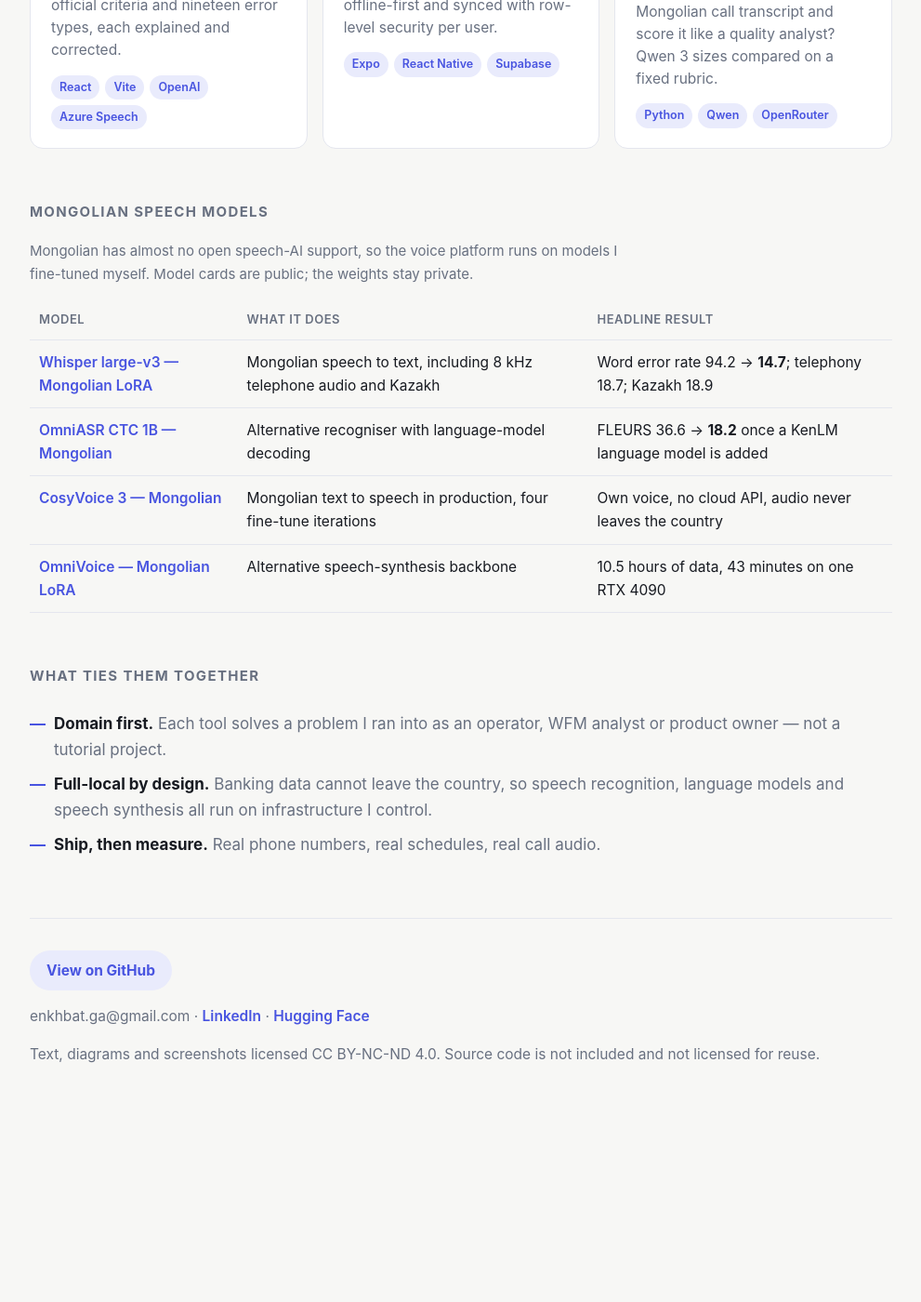
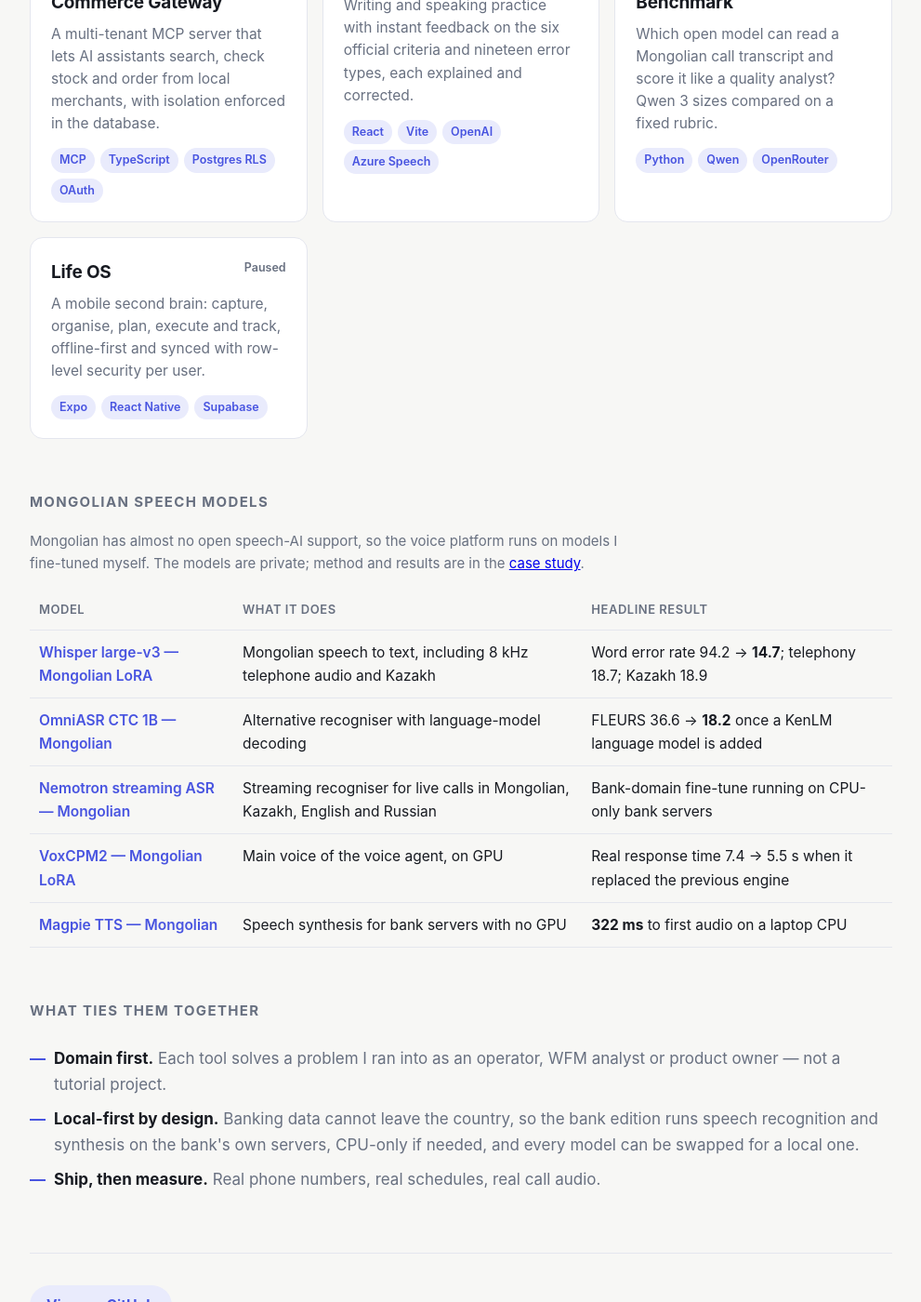
Before and after one commit to enkhbatg/portfolio, a Jekyll site: the page index.html, which Jekyll copies as it is, in a window 1280 px wide and 1400 px high, scrolled down 1498 px. Shown: the whole window at 93% size, without its empty margins (144-1135 px from the left). Built offline with Jekyll 4.4.1, drawn with Linux system fonts in a browser that asks for light colours; before the commit the page ends 2716 px from its top, so only the background shows below that; some of the changed text lies outside the part shown.

Commit message:
Add Delegate case study; update VoiceOS and speech models to November 2026 (#1)
- New Delegate case study: agent harness, risk tiers, privacy gate, MCP connections
- VoiceOS: 2-3 s first response, conversation modes, language ID, bank contact-centre
  integration, on-prem delivery and CPU quantisation lessons, current stack
- Speech models: Nemotron streaming ASR, VoxCPM2 and Magpie TTS (CPU), current stack
- Index: Delegate card, 10 systems, Life OS moved to the end as paused
- Remove links to private Hugging Face repos; "local-first" wording matches reality

Co-authored-by: Claude Opus 5.5 <noreply@anthropic.com>

```diff
--- a/_config.yml
+++ b/_config.yml
@@ -1,7 +1,7 @@
 title: Enkhbat Gansukh — Project Portfolio
 description: >-
   AI Product Owner and Business Analyst in Auckland. 15 years in contact centres,
-  workforce management and CX. Seven systems built end to end.
+  workforce management and CX. Ten systems built end to end.
 url: https://enkhbatg.github.io
 baseurl: /portfolio
 exclude:
--- a/index.html
+++ b/index.html
@@ -4,19 +4,19 @@
 <meta charset="utf-8">
 <meta name="viewport" content="width=device-width, initial-scale=1">
 <title>Enkhbat Gansukh — Project Portfolio</title>
-<meta name="description" content="AI Product Owner and Business Analyst in Auckland. 15 years in contact centres, workforce management and CX. Nine systems built end to end, including a Mongolian AI voice-agent platform.">
+<meta name="description" content="AI Product Owner and Business Analyst in Auckland. 15 years in contact centres, workforce management and CX. Ten systems built end to end, including a Mongolian AI voice-agent platform.">
 
 <meta property="og:type" content="website">
 <meta property="og:url" content="https://enkhbatg.github.io/portfolio/">
 <meta property="og:title" content="Enkhbat Gansukh — Project Portfolio">
-<meta property="og:description" content="AI Product Owner and Business Analyst, Auckland. 15 years in contact centres and workforce management. Nine systems built end to end, including a Mongolian AI voice-agent platform.">
+<meta property="og:description" content="AI Product Owner and Business Analyst, Auckland. 15 years in contact centres and workforce management. Ten systems built end to end, including a Mongolian AI voice-agent platform.">
 <meta property="og:image" content="https://enkhbatg.github.io/portfolio/social-preview.png">
 <meta property="og:image:width" content="1280">
 <meta property="og:image:height" content="640">
 <meta property="og:site_name" content="Enkhbat Gansukh">
 <meta name="twitter:card" content="summary_large_image">
 <meta name="twitter:title" content="Enkhbat Gansukh — Project Portfolio">
-<meta name="twitter:description" content="15 years in contact centres and workforce management. Nine systems built end to end, including a Mongolian AI voice-agent platform.">
+<meta name="twitter:description" content="15 years in contact centres and workforce management. Ten systems built end to end, including a Mongolian AI voice-agent platform.">
 <meta name="twitter:image" content="https://enkhbatg.github.io/portfolio/social-preview.png">
 
 <style>
@@ -104,17 +104,24 @@
 <div class="grid">
 
   <a class="card" href="voiceos/">
-    <span class="status">Ran in production</span>
+    <span class="status">In production</span>
     <h3>VoiceOS</h3>
-    <p>A customer calls a normal phone number and an AI operator answers in Mongolian, looks up their data and resolves the request. Includes a 16-screen admin console.</p>
+    <p>A customer calls a normal phone number and an AI operator answers in Mongolian within 2–3 seconds, looks up their data and resolves the request. Includes a 16-screen admin console and a bank on-prem edition.</p>
     <div class="tags"><span class="tag">Asterisk</span><span class="tag">LiveKit</span><span class="tag">Python</span><span class="tag">pgvector</span></div>
+  </a>
+
+  <a class="card" href="delegate/">
+    <span class="status">Core in production</span>
+    <h3>Delegate</h3>
+    <p>An AI co-worker for every employee. Staff ask in chat; agents query internal databases, call tools and MCP servers, and wait for a human approval before anything risky.</p>
+    <div class="tags"><span class="tag">Agents</span><span class="tag">MCP</span><span class="tag">Postgres RLS</span><span class="tag">FastAPI</span></div>
   </a>
 
   <a class="card" href="speech-models/">
     <span class="status">In production</span>
     <h3>Mongolian Speech Models</h3>
-    <p>Fine-tuned speech recognition and synthesis for a language no cloud provider supports. Word error rate 94 → 15, with the measurement mistake that nearly hid it.</p>
-    <div class="tags"><span class="tag">Whisper</span><span class="tag">LoRA</span><span class="tag">CosyVoice 3</span><span class="tag">KenLM</span></div>
+    <p>Fine-tuned speech recognition and synthesis for a language no cloud provider supports, down to bank servers with no GPU. Word error rate 94 → 15, with the measurement mistake that nearly hid it.</p>
+    <div class="tags"><span class="tag">Whisper</span><span class="tag">NVIDIA NeMo</span><span class="tag">VoxCPM2</span><span class="tag">KenLM</span></div>
   </a>
 
   <a class="card" href="meeting-minutes/">
@@ -152,13 +159,6 @@
     <div class="tags"><span class="tag">React</span><span class="tag">Vite</span><span class="tag">OpenAI</span><span class="tag">Azure Speech</span></div>
   </a>
 
-  <a class="card" href="life-os/">
-    <span class="status">MVP</span>
-    <h3>Life OS</h3>
-    <p>A mobile second brain: capture, organise, plan, execute and track, offline-first and synced with row-level security per user.</p>
-    <div class="tags"><span class="tag">Expo</span><span class="tag">React Native</span><span class="tag">Supabase</span></div>
-  </a>
-
   <a class="card" href="mongolian-llm-benchmark/">
     <span class="status">Results published</span>
     <h3>Mongolian LLM Benchmark</h3>
@@ -166,10 +166,17 @@
     <div class="tags"><span class="tag">Python</span><span class="tag">Qwen</span><span class="tag">OpenRouter</span></div>
   </a>
 
+  <a class="card" href="life-os/">
+    <span class="status">Paused</span>
+    <h3>Life OS</h3>
+    <p>A mobile second brain: capture, organise, plan, execute and track, offline-first and synced with row-level security per user.</p>
+    <div class="tags"><span class="tag">Expo</span><span class="tag">React Native</span><span class="tag">Supabase</span></div>
+  </a>
+
 </div>
 
 <h2>Mongolian speech models</h2>
-<p class="note">Mongolian has almost no open speech-AI support, so the voice platform runs on models I fine-tuned myself. Model cards are public; the weights stay private.</p>
+<p class="note">Mongolian has almost no open speech-AI support, so the voice platform runs on models I fine-tuned myself. The models are private; method and results are in the <a href="speech-models/">case study</a>.</p>
 <table>
   <thead><tr><th>Model</th><th>What it does</th><th>Headline result</th></tr></thead>
   <tbody>
@@ -184,14 +191,19 @@
       <td>FLEURS 36.6 → <strong>18.2</strong> once a KenLM language model is added</td>
     </tr>
     <tr>
-      <td><a href="https://huggingface.co/Enkhbat0822/cosyvoice3-mongolian">CosyVoice 3 — Mongolian</a></td>
-      <td>Mongolian text to speech in production, four fine-tune iterations</td>
-      <td>Own voice, no cloud API, audio never leaves the country</td>
+      <td><a href="speech-models/">Nemotron streaming ASR — Mongolian</a></td>
+      <td>Streaming recogniser for live calls in Mongolian, Kazakh, English and Russian</td>
+      <td>Bank-domain fine-tune running on CPU-only bank servers</td>
     </tr>
     <tr>
-      <td><a href="https://huggingface.co/Enkhbat0822/omnivoice-mongolian-lora">OmniVoice — Mongolian LoRA</a></td>
-      <td>Alternative speech-synthesis backbone</td>
-      <td>10.5 hours of data, 43 minutes on one RTX 4090</td>
+      <td><a href="speech-models/">VoxCPM2 — Mongolian LoRA</a></td>
+      <td>Main voice of the voice agent, on GPU</td>
+      <td>Real response time 7.4 → 5.5 s when it replaced the previous engine</td>
+    </tr>
+    <tr>
+      <td><a href="speech-models/">Magpie TTS — Mongolian</a></td>
+      <td>Speech synthesis for bank servers with no GPU</td>
+      <td><strong>322 ms</strong> to first audio on a laptop CPU</td>
     </tr>
   </tbody>
 </table>
@@ -199,7 +211,7 @@
 <h2>What ties them together</h2>
 <ul class="facts">
   <li><b>Domain first.</b> Each tool solves a problem I ran into as an operator, WFM analyst or product owner — not a tutorial project.</li>
-  <li><b>Full-local by design.</b> Banking data cannot leave the country, so speech recognition, language models and speech synthesis all run on infrastructure I control.</li>
+  <li><b>Local-first by design.</b> Banking data cannot leave the country, so the bank edition runs speech recognition and synthesis on the bank's own servers, CPU-only if needed, and every model can be swapped for a local one.</li>
   <li><b>Ship, then measure.</b> Real phone numbers, real schedules, real call audio.</li>
 </ul>
 
```
Also changed, not shown: other parts of index.html (+1 -1 lines), delegate/README.md (added, +65 -0 lines), speech-models/README.md (+26 -11 lines), voiceos/README.md (+22 -9 lines), README.md.
